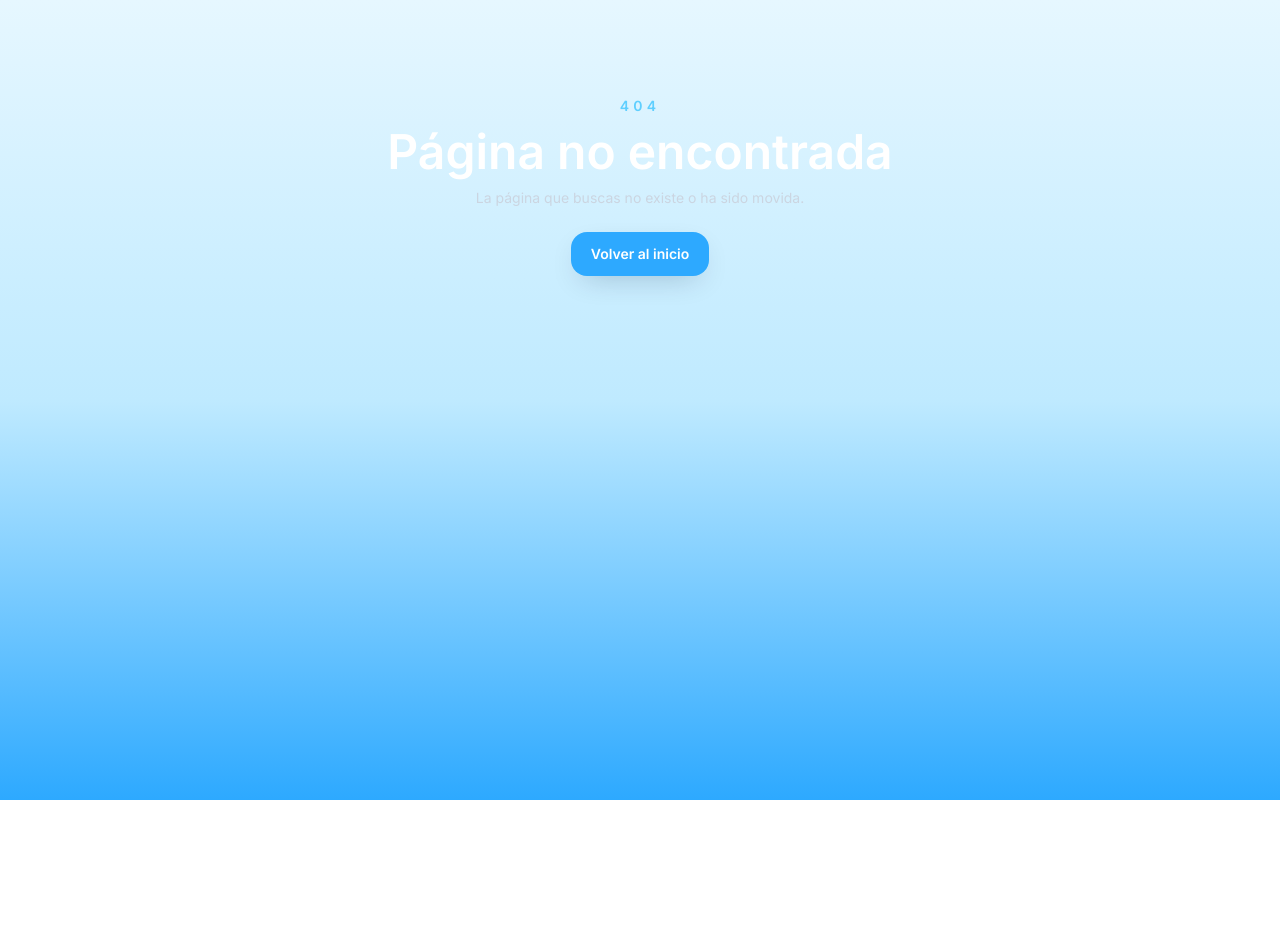
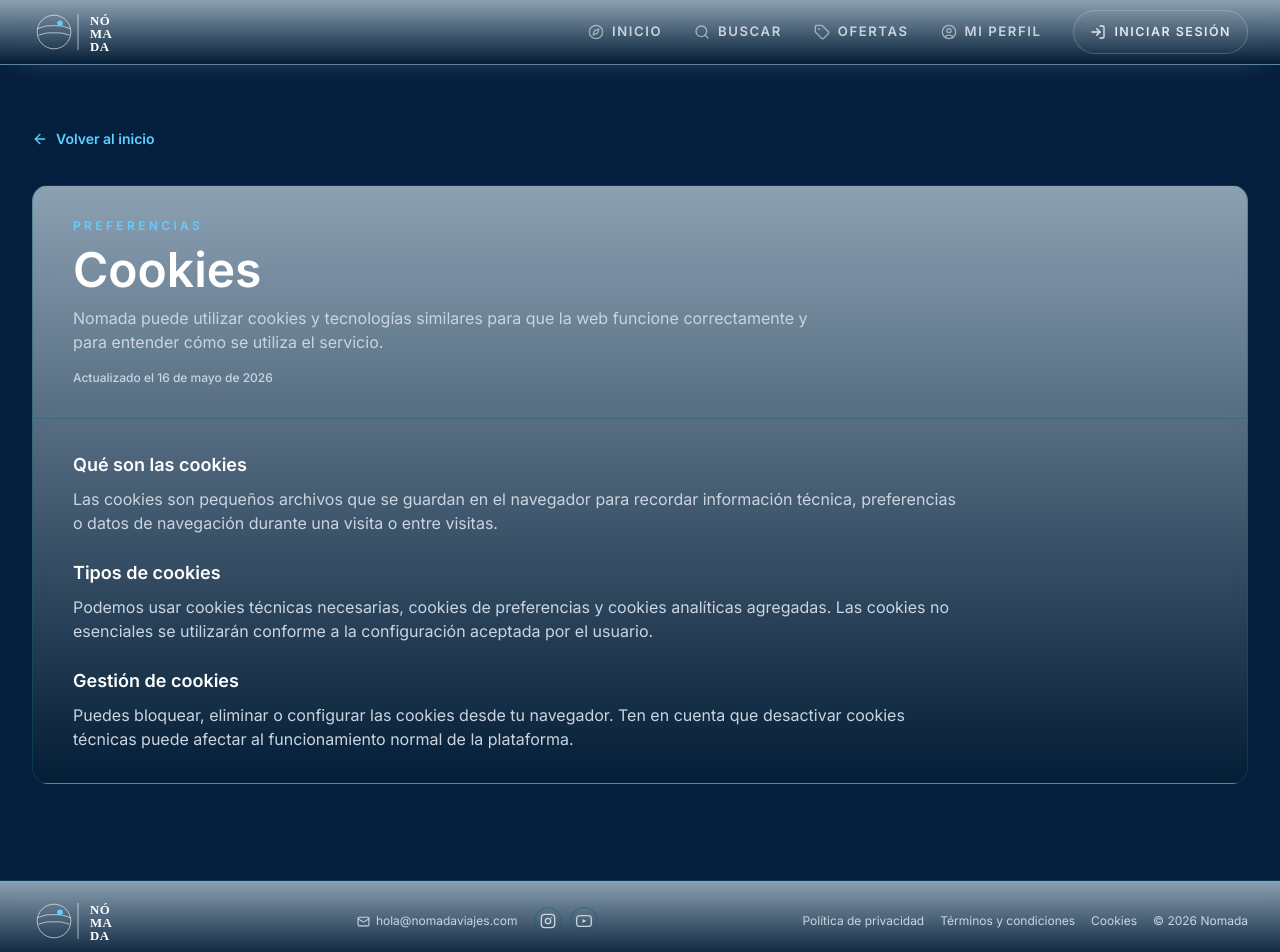
Before and after one commit to Agencia-de-viajes-Factoria-F5-Nomada/Frontend-Travel-Agency, a React (Vite) app: page /legal/cookies in a window 1280 px wide. Before the commit this address had no page. Shown: the top 952 px of the page. Before the commit the page ends 800 px from the top, so only its background shows below. Built offline with nearby package versions, Linux system fonts and the light colour scheme.

Commit message:
feature: legal text

```diff
--- a/src/components/layout/Footer.jsx
+++ b/src/components/layout/Footer.jsx
@@ -1,6 +1,7 @@
 import { Link } from 'react-router-dom'
-import { Mail, MapPin } from 'lucide-react'
+import { Mail } from 'lucide-react'
 import BrandMark from './BrandMark'
+import { PUBLIC_PATHS } from '../../constants/paths'
 
 const IconInstagram = () => (
   <svg width="16" height="16" viewBox="0 0 24 24" fill="none" stroke="currentColor" strokeWidth="2" strokeLinecap="round" strokeLinejoin="round">
@@ -23,9 +24,9 @@ const SOCIAL_LINKS = [
 ]
 
 const LEGAL_LINKS = [
-  { label: 'Política de privacidad', href: '/privacidad' },
-  { label: 'Términos y condiciones', href: '/terminos'   },
-  { label: 'Cookies',                href: '/cookies'    },
+  { label: 'Política de privacidad', href: PUBLIC_PATHS.PRIVACY },
+  { label: 'Términos y condiciones', href: PUBLIC_PATHS.TERMS },
+  { label: 'Cookies',                href: PUBLIC_PATHS.COOKIES },
 ]
 
 const Footer = () => (
@@ -74,9 +75,12 @@ const Footer = () => (
               {label}
             </Link>
           ))}
-          <span className="text-xs text-ink-muted">
+          <Link
+            to={PUBLIC_PATHS.COPYRIGHT}
+            className="text-xs text-ink-muted hover:text-brand-400 transition-colors"
+          >
             &copy; {new Date().getFullYear()} Nomada
-          </span>
+          </Link>
         </div>
       </div>
     </div>
--- a/src/constants/paths.js
+++ b/src/constants/paths.js
@@ -7,6 +7,11 @@ export const PUBLIC_PATHS = {
   OFFERS:      '/offers',
   AUTH:        '/auth',
   DASHBOARD:   '/dashboard',
+  LEGAL:       '/legal/:slug',
+  PRIVACY:     '/legal/privacidad',
+  TERMS:       '/legal/terminos',
+  COOKIES:     '/legal/cookies',
+  COPYRIGHT:   '/legal/copyright',
 };
 
 export const ADMIN_PATHS = {
--- /dev/null
+++ b/src/pages/LegalPage.jsx
@@ -0,0 +1,143 @@
+import { Link, Navigate, useParams } from 'react-router-dom'
+import { ArrowLeft } from 'lucide-react'
+import { PUBLIC_PATHS } from '../constants/paths'
+
+const LEGAL_CONTENT = {
+  privacidad: {
+    eyebrow: 'Legal',
+    title: 'Política de privacidad',
+    updatedAt: 'Actualizado el 16 de mayo de 2026',
+    intro:
+      'En Nomada tratamos tus datos personales con responsabilidad y solo para prestar nuestros servicios de búsqueda, reserva y gestión de viajes.',
+    sections: [
+      {
+        title: 'Datos que podemos recopilar',
+        text: 'Podemos solicitar datos identificativos, datos de contacto, información de reserva, preferencias de viaje y datos técnicos básicos necesarios para mantener la seguridad y mejorar la experiencia de uso.',
+      },
+      {
+        title: 'Finalidad del tratamiento',
+        text: 'Utilizamos la información para gestionar solicitudes, tramitar reservas, prestar atención al cliente, enviar comunicaciones relacionadas con el servicio y cumplir obligaciones legales aplicables.',
+      },
+      {
+        title: 'Conservación y derechos',
+        text: 'Conservamos los datos durante el tiempo necesario para cada finalidad. Puedes solicitar acceso, rectificación, supresión, oposición, limitación o portabilidad escribiendo a hola@nomadaviajes.com.',
+      },
+    ],
+  },
+  terminos: {
+    eyebrow: 'Condiciones',
+    title: 'Términos y condiciones',
+    updatedAt: 'Actualizado el 16 de mayo de 2026',
+    intro:
+      'Estos términos regulan el uso de la plataforma Nomada y la contratación de servicios de viaje ofrecidos o intermediados a través de la web.',
+    sections: [
+      {
+        title: 'Uso de la plataforma',
+        text: 'El usuario se compromete a utilizar la web de forma lícita, aportar información veraz y no realizar acciones que puedan afectar a la seguridad, disponibilidad o funcionamiento del servicio.',
+      },
+      {
+        title: 'Reservas y precios',
+        text: 'Las reservas quedan sujetas a disponibilidad, confirmación y condiciones particulares de cada proveedor. Los precios mostrados pueden incluir promociones y se confirmarán antes del pago.',
+      },
+      {
+        title: 'Cancelaciones y responsabilidad',
+        text: 'Las cancelaciones, cambios y reembolsos se regirán por las condiciones comunicadas en cada reserva. Nomada no responde por incidencias imputables a terceros proveedores fuera de su control directo.',
+      },
+    ],
+  },
+  cookies: {
+    eyebrow: 'Preferencias',
+    title: 'Cookies',
+    updatedAt: 'Actualizado el 16 de mayo de 2026',
+    intro:
+      'Nomada puede utilizar cookies y tecnologías similares para que la web funcione correctamente y para entender cómo se utiliza el servicio.',
+    sections: [
+      {
+        title: 'Qué son las cookies',
+        text: 'Las cookies son pequeños archivos que se guardan en el navegador para recordar información técnica, preferencias o datos de navegación durante una visita o entre visitas.',
+      },
+      {
+        title: 'Tipos de cookies',
+        text: 'Podemos usar cookies técnicas necesarias, cookies de preferencias y cookies analíticas agregadas. Las cookies no esenciales se utilizarán conforme a la configuración aceptada por el usuario.',
+      },
+      {
+        title: 'Gestión de cookies',
+        text: 'Puedes bloquear, eliminar o configurar las cookies desde tu navegador. Ten en cuenta que desactivar cookies técnicas puede afectar al funcionamiento normal de la plataforma.',
+      },
+    ],
+  },
+  copyright: {
+    eyebrow: 'Nomada',
+    title: 'Copyright',
+    updatedAt: 'Actualizado el 16 de mayo de 2026',
+    intro:
+      'El contenido, diseño, marca, textos, interfaces y recursos visuales de Nomada están protegidos por la normativa de propiedad intelectual e industrial.',
+    sections: [
+      {
+        title: 'Titularidad',
+        text: 'Salvo que se indique lo contrario, Nomada es titular o licenciataria de los derechos sobre los elementos publicados en esta plataforma.',
+      },
+      {
+        title: 'Uso permitido',
+        text: 'Puedes consultar la web para fines personales y contratar servicios disponibles. No está permitida la reproducción, distribución o transformación de contenidos sin autorización previa.',
+      },
+      {
+        title: 'Contacto',
+        text: 'Para solicitar permisos de uso, comunicar incidencias o consultar cualquier cuestión relacionada con derechos de autor, escribe a hola@nomadaviajes.com.',
+      },
+    ],
+  },
+}
+
+const LegalPage = () => {
+  const { slug } = useParams()
+  const content = LEGAL_CONTENT[slug]
+
+  if (!content) {
+    return <Navigate to={PUBLIC_PATHS.HOME} replace />
+  }
+
+  return (
+    <div className="container-page py-12 sm:py-16">
+      <Link
+        to={PUBLIC_PATHS.HOME}
+        className="inline-flex items-center gap-2 text-sm font-semibold text-brand-400 transition-colors hover:text-brand-300"
+      >
+        <ArrowLeft size={16} aria-hidden="true" />
+        Volver al inicio
+      </Link>
+
+      <section className="mt-8 overflow-hidden rounded-card border border-surface-700/40 bg-gradient-to-b from-brand-100/60 to-surface-950/40 shadow-card backdrop-blur">
+        <div className="border-b border-surface-700/40 px-6 py-8 sm:px-10">
+          <p className="text-xs font-semibold uppercase tracking-[0.28em] text-brand-400">
+            {content.eyebrow}
+          </p>
+          <h1 className="mt-3 text-3xl font-semibold text-white sm:text-5xl">
+            {content.title}
+          </h1>
+          <p className="mt-3 max-w-3xl text-sm leading-6 text-ink-muted sm:text-base">
+            {content.intro}
+          </p>
+          <p className="mt-4 text-xs font-medium text-ink-muted">
+            {content.updatedAt}
+          </p>
+        </div>
+
+        <div className="grid gap-6 px-6 py-8 sm:px-10">
+          {content.sections.map((section) => (
+            <article key={section.title} className="max-w-4xl">
+              <h2 className="text-lg font-semibold text-white">
+                {section.title}
+              </h2>
+              <p className="mt-2 text-sm leading-7 text-ink-muted sm:text-base">
+                {section.text}
+              </p>
+            </article>
+          ))}
+        </div>
+      </section>
+    </div>
+  )
+}
+
+export default LegalPage
--- a/src/routes/AppRoutes.jsx
+++ b/src/routes/AppRoutes.jsx
@@ -1,4 +1,4 @@
-import { Routes, Route, Navigate } from 'react-router-dom';
+import { Routes, Route } from 'react-router-dom';
 
 // Layouts
 import PublicLayout   from '../components/layout/PublicLayout';
@@ -14,6 +14,7 @@ import SearchResultsPage    from '../pages/SearchResultsPage';
 import CheckoutPage         from '../pages/CheckoutPage';
 import AuthPage             from '../pages/AuthPage';
 import ProfilePage          from '../pages/ProfilePage';
+import LegalPage            from '../pages/LegalPage';
 import NotFoundPage         from '../pages/NotFoundPage';
 
 // Páginas admin
@@ -26,7 +27,6 @@ import Hoteles    from '../components/crud-hotel/Hoteles';
 import Buses      from '../components/crud-buses/Buses';
 import Drivers    from '../components/crud-drivers/Drivers';
 import Travels    from '../components/crud-travel/Travels';
-import Bookings   from '../components/bookings-crud/Bookings';
 
 export default function AppRoutes() {
   return (
@@ -40,6 +40,7 @@ export default function AppRoutes() {
         <Route path="/offers"              element={<OffersPage />} />
         <Route path="/search"              element={<SearchResultsPage />} />
         <Route path="/auth"                element={<AuthPage />} />
+        <Route path="/legal/:slug"         element={<LegalPage />} />
         <Route path="/profile"             element={
           <PrivateRoute><ProfilePage /></PrivateRoute>
         } />
```
